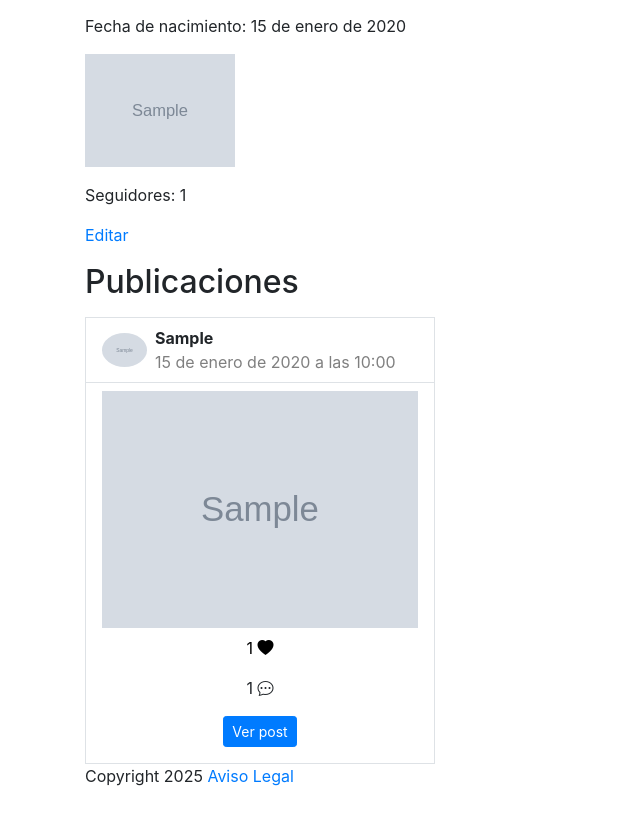
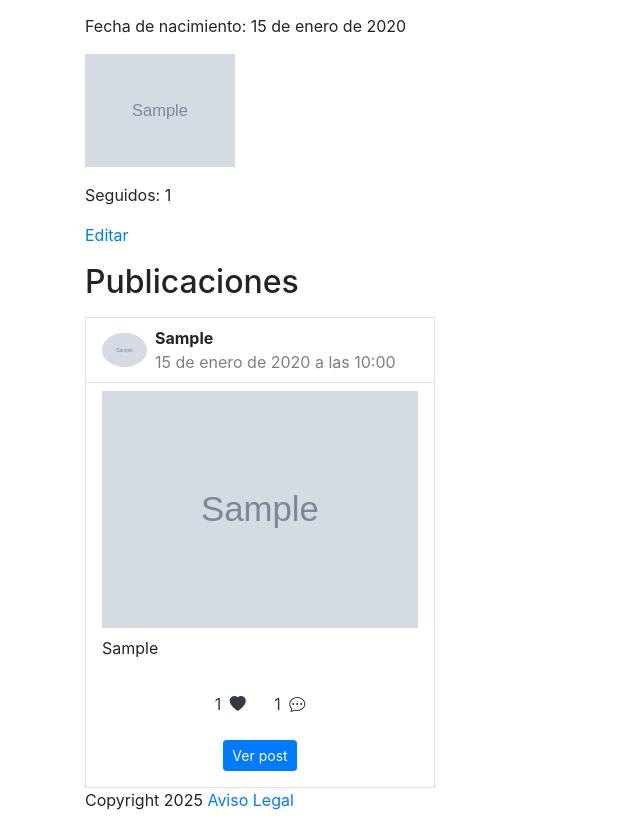
Before and after one commit to Emiliano-Blackbird/My-social-media-project, a Django app: page /profile/1/ in a window 1280 px wide. Shown: the part 391-1219 px from the top of the page, without its empty margins (0-640 px from the left). Before the commit the page ends 1177 px from the top, so only its background shows below. Run offline with Django 4.2, Linux system fonts and the light colour scheme; a user stored in the database is signed in; tables that the repository leaves empty hold one stand-in row (values such as "Sample post"); grey boxes marked "Sample" are stand-in pictures; some libraries are stand-ins or nearby versions.

Commit message:
Mejoras menores en la interfaz visual

```diff
--- a/my_socialmedia_django/templates/_includes/posts/_post.html
+++ b/my_socialmedia_django/templates/_includes/posts/_post.html
@@ -1,37 +1,46 @@
 <article>
     <div class="bg-white border mt-2">
-    <div>
-        <div class="d-flex flex-row justify-content-between align-items-center p-2 border-bottom">
-            <div class="d-flex flex-row align-items-center feed-text px-2"><img class="rounded-circle"
-                src="{{ post.user.profile.profile_picture.url }}" width="45">
-                <div class="d-flex flex-column flex-wrap ml-2"><span class="font-weight-bold">{{ post.user.first_name }}</span>
-                    <span class="text-black-50 time">{{ post.created_at }}</span></div>
+        <div>
+            <div class="d-flex flex-row justify-content-between align-items-center p-2 border-bottom">
+                <div class="d-flex flex-row align-items-center feed-text px-2">
+                    <img class="rounded-circle" src="{{ post.user.profile.profile_picture.url }}" width="45">
+                    <div class="d-flex flex-column flex-wrap ml-2">
+                        <span class="font-weight-bold">{{ post.user.first_name }}</span>
+                        <span class="text-black-50 time">{{ post.created_at }}</span>
+                    </div>
                 </div>
-                <div class="feed-icon px-2"><i class="fa fa-ellipsis-v text-black-50"></i></div>
+                <div class="feed-icon px-2">
+                    <i class="fa fa-ellipsis-v text-black-50"></i>
+                </div>
             </div>
         </div>
-        <div class="feed-image p-2 px-3"><img class="img-fluid img-responsive" src="{{ post.image.url }}">
+
+        <div class="feed-image p-2 px-3">
+            <img class="img-fluid img-responsive" src="{{ post.image.url }}">
+            <p class="mt-2">{{ post.caption|truncatechars:100 }}</p>
         </div>
+
         <footer>
-            <div class="text-center">
-                {% if request.user.is_authenticated %}
-                    <p>
-                        <a href="{% url 'post_like_ajax' post.pk %}" class="likeButton">
+            {% if request.user.is_authenticated %}
+                <div class="text-center py-2">
+                    <div class="d-inline-block mr-4">
+                        <a href="{% url 'post_like_ajax' post.pk %}" class="likeButton text-dark text-decoration-none">
                             <span>{{ post.likes.all.count }}</span>
                             {% if request.user in post.likes.all %}
-                                <i class="bi bi-heart-fill"></i>
+                                <i class="bi bi-heart-fill ml-1"></i>
                             {% else %}
-                                <i class="bi bi-heart"></i>
+                                <i class="bi bi-heart ml-1"></i>
                             {% endif %}
                         </a>
-                    </p>
-                    <p>
-                        {{ post.comments.all.count }} <i class="bi bi-chat-dots"></i>
-                    </p>
-                {% endif %}
-            </div>
+                    </div>
+                    <div class="d-inline-block">
+                        <span class="text-dark">{{ post.comments.all.count }} <i class="bi bi-chat-dots ml-1"></i></span>
+                    </div>
+                </div>
+            {% endif %}
             <p class="text-center mt-3 mb-3">
-                <a class='btn btn-primary btn-sm' role="button" href="{% url 'post_detail' post.pk %}">Ver post</a>
+                <a class="btn btn-primary btn-sm" role="button" href="{% url 'post_detail' post.pk %}">Ver post</a>
             </p>
         </footer>
+    </div>
 </article>
--- a/my_socialmedia_django/templates/general/profile_detail.html
+++ b/my_socialmedia_django/templates/general/profile_detail.html
@@ -17,7 +17,7 @@
         No hay imagen de perfil
     {% endif %}
   </p>
-  <p>Seguidores: {{ profile.followers.count }}</p>
+  <p>Seguidos: {{ profile.followers.count }}</p>
   {% if profile.user == request.user %}
     <p><a href="{% url 'profile_update' profile.pk %}">Editar</a></p>
   {% endif %}
--- a/my_socialmedia_django/templates/general/profile_list.html
+++ b/my_socialmedia_django/templates/general/profile_list.html
@@ -21,7 +21,7 @@
                No hay imagen de perfil
             {% endif %}
           </p>
-          <p>Seguidores: {{ profile.followers.count }}</p>
+          <p>Seguidos: {{ profile.followers.count }}</p>
           <p><a href="{% url 'profile_detail' profile.pk %}">Ver perfil</a></p>
       </article>
     {% endfor %}
```
Also changed, not shown: posts_images/github_raU2vRN.png (added), profile_pictures/github.png (added), profile_pictures/linux1.png (added).
